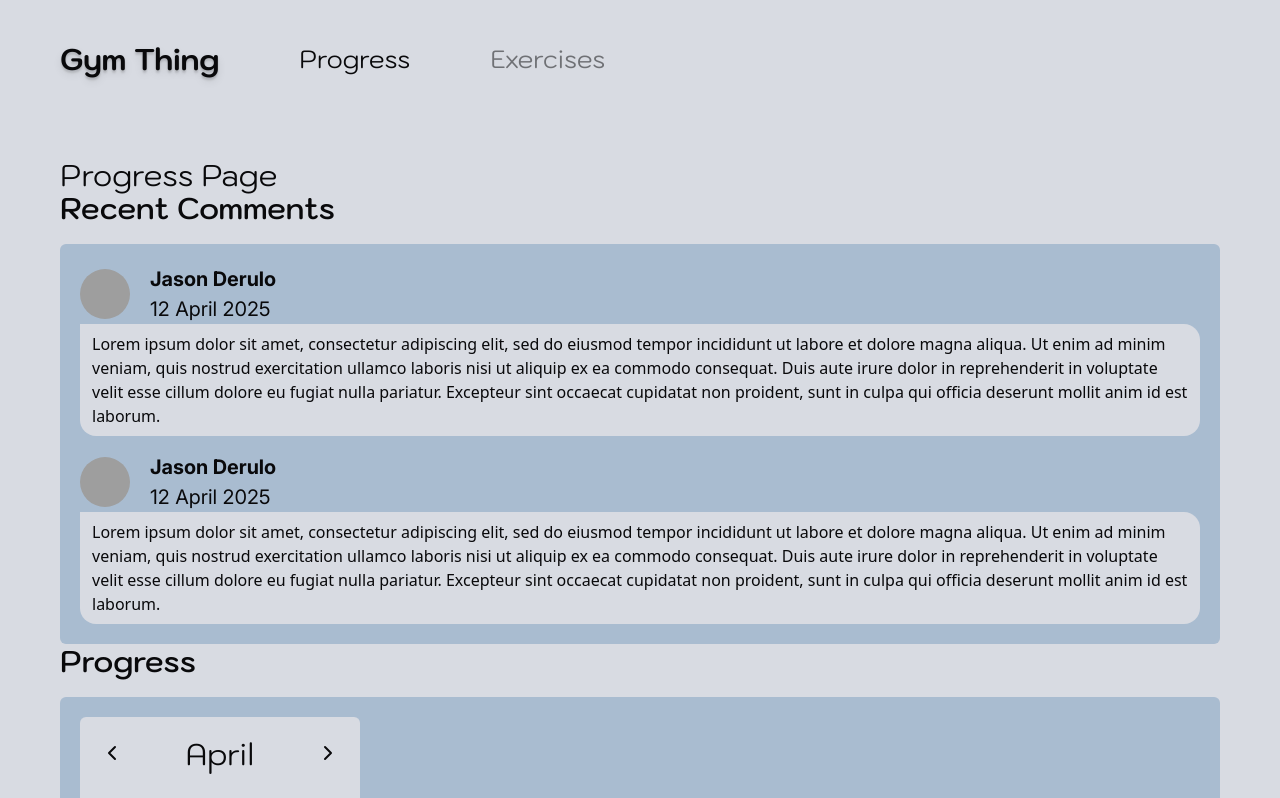
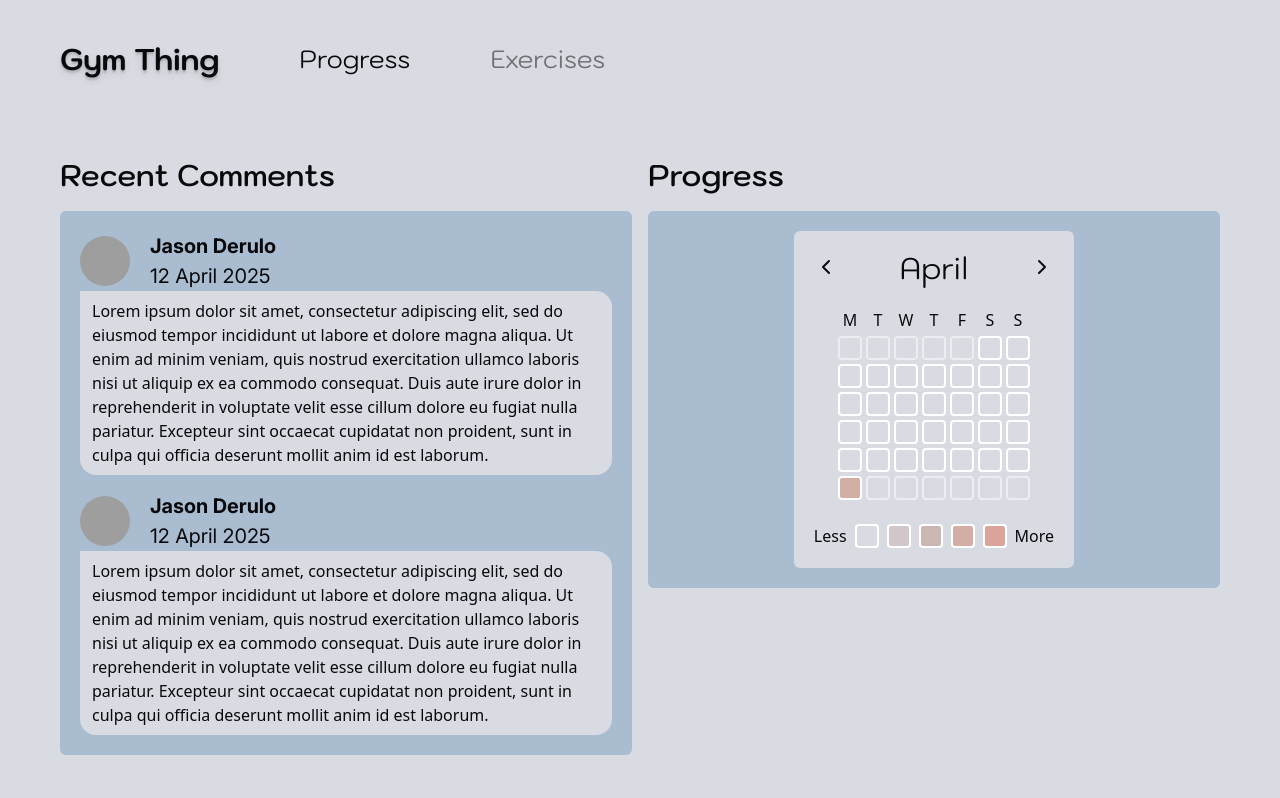
Before and after one commit to GabrielxKuek/gym-thing, a React (Vite) app in the folder client/: page /progress in a window 1280 px wide. Shown: the top 798 px of the page. Built offline with nearby package versions, Linux system fonts and the light colour scheme; grey boxes are pictures that could not be loaded.

Commit message:
refactor: improve styling

```diff
--- a/client/src/components/ProgressPage/ProgressCard.jsx
+++ b/client/src/components/ProgressPage/ProgressCard.jsx
@@ -3,11 +3,9 @@ import HeatmapCalendar from "./HeatmapCalendar";
 
 const ProgressCard = () => {
     return (
-        <>
-        <ContentCard title="Progress" direction="row">
+        <ContentCard title="Progress" direction="row" width="50">
             <HeatmapCalendar />
         </ContentCard>
-        </>
     )
 }
 
--- a/client/src/components/ProgressPage/RecentCommentsCard.jsx
+++ b/client/src/components/ProgressPage/RecentCommentsCard.jsx
@@ -3,12 +3,10 @@ import Comment from "./Comment";
 
 const RecentCommentsCard = () => {
     return (
-        <>
-            <ContentCard title="Recent Comments" direction="col">
-                <Comment></Comment>
-                <Comment></Comment>
-            </ContentCard>
-        </>
+        <ContentCard title="Recent Comments" direction="col" width="50">
+            <Comment></Comment>
+            <Comment></Comment>
+        </ContentCard>
     )
 }
 
--- a/client/src/components/misc/ComponentBackground.jsx
+++ b/client/src/components/misc/ComponentBackground.jsx
@@ -2,7 +2,7 @@ import PropTypes from 'prop-types';
 
 function ComponentBackground({ direction, children }) {
     return (
-        <div className={`rounded-md bg-bg-secondary p-5 flex ${direction == 'col' ? 'flex-col' : ''} ${direction == 'row' ? 'flex-row' : ''} gap-4`}>
+        <div className={`rounded-md bg-bg-secondary p-5 flex justify-center items-center ${direction == 'col' ? 'flex-col' : ''} ${direction == 'row' ? 'flex-row' : ''} gap-4`}>
             { children }
         </div>
     )
--- a/client/src/components/misc/ContentCard.jsx
+++ b/client/src/components/misc/ContentCard.jsx
@@ -2,10 +2,14 @@ import PropTypes from "prop-types";
 
 import ComponentBackground from "./ComponentBackground";
 
-const ContentCard = ({ title, direction, children }) => {
+const ContentCard = ({ title, direction, width, children }) => {
+    // get width of ContentCard component
+
     return (
         // parent div
-        <div className="">
+        <div
+            style={{ width: `${width}%` }}
+        >
             {/* header */}
             <div className="flex justify-between items-center mb-5">
                 <h1 className="font-semibold">{title}</h1>
@@ -26,6 +30,7 @@ const ContentCard = ({ title, direction, children }) => {
 ContentCard.propTypes = {
     title: PropTypes.string.isRequired,
     direction: PropTypes.string.isRequired,
+    width: PropTypes.string.isRequired,
     children: PropTypes.node.isRequired,
 }
 
--- a/client/src/pages/ProgressPage.jsx
+++ b/client/src/pages/ProgressPage.jsx
@@ -3,10 +3,11 @@ import ProgressCard from  "../components/ProgressPage/ProgressCard";
 
 const ProgressPage = () => {
     return (
-        <div>
-            <h1 className="font-kodchasan">Progress Page</h1>
-            <RecentCommentsCard />
-            <ProgressCard />
+        <div className='w-full'>
+            <div className='flex flex-row gap-4' >
+                <RecentCommentsCard />
+                <ProgressCard />
+            </div>
         </div>
     )
 }
```
